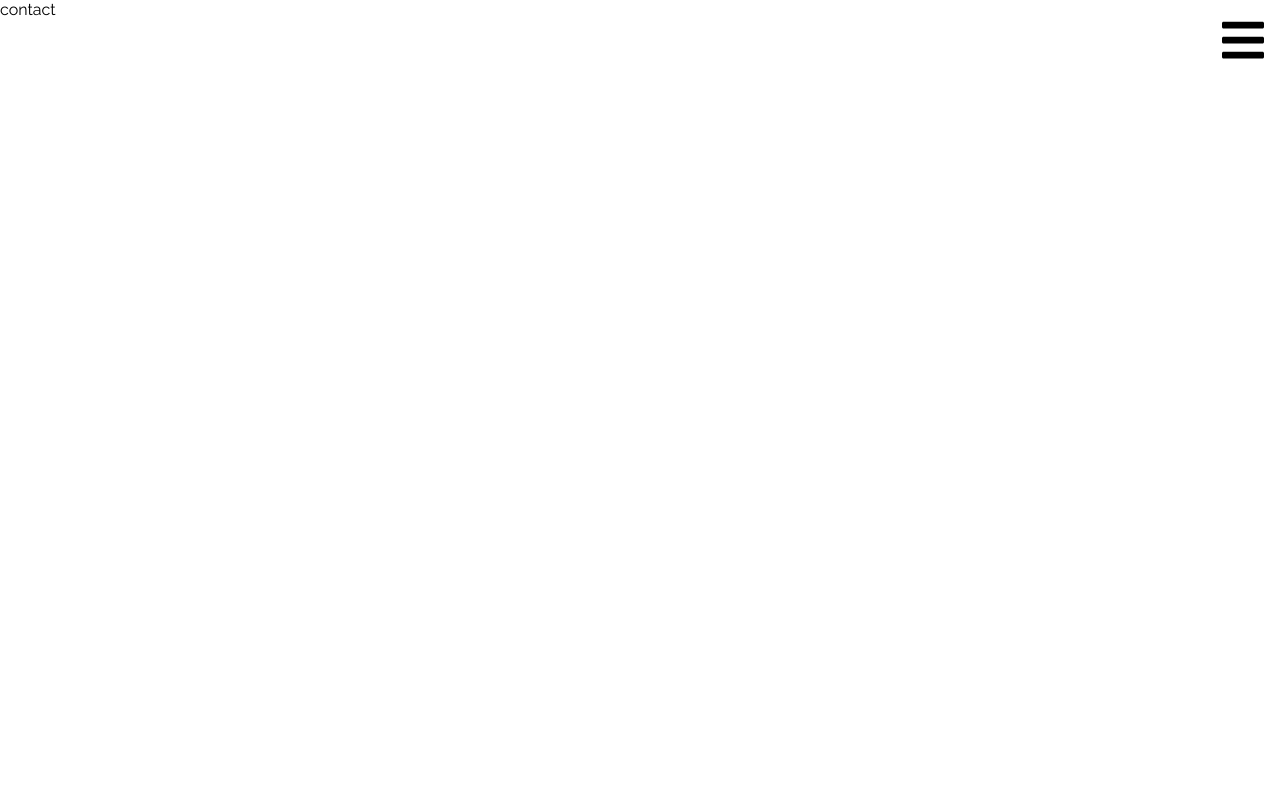
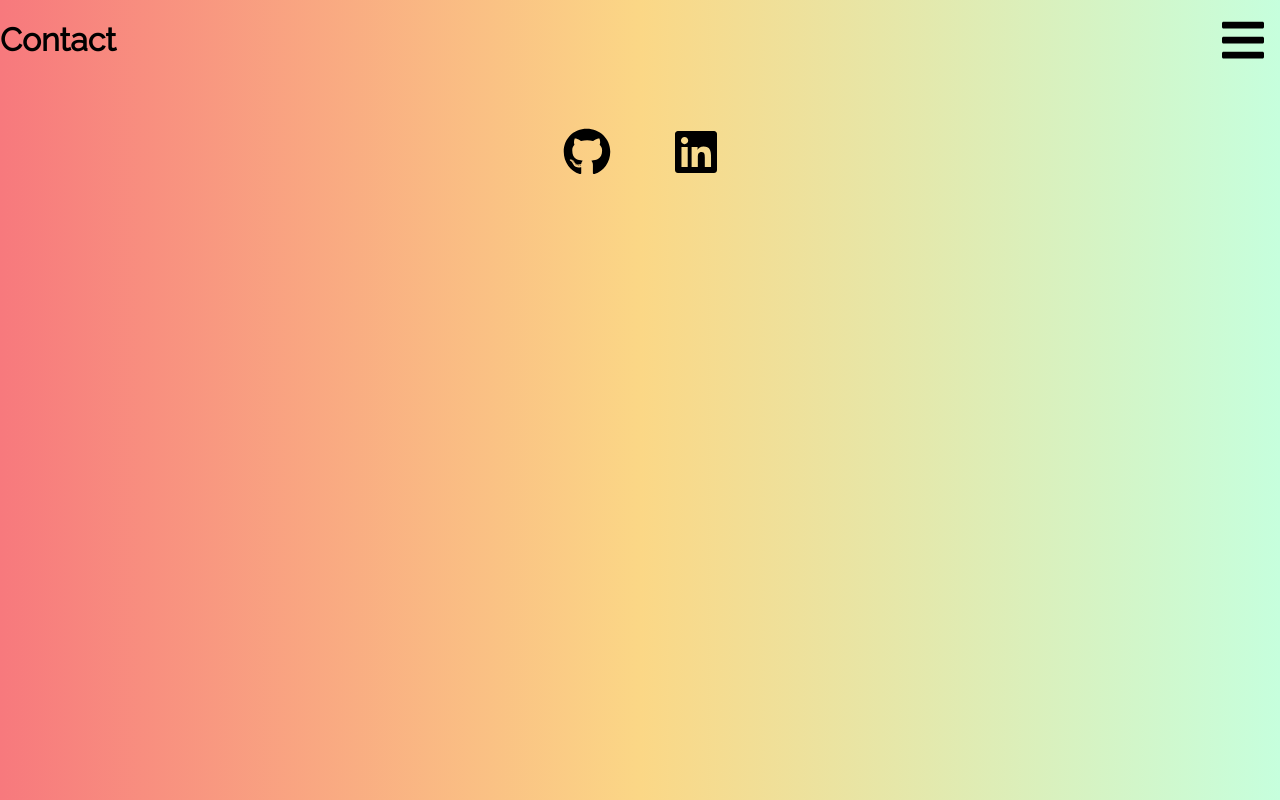
Before and after one commit to haalto/portfolio, a React (Create React App) app: page /contact in a window 1280 px wide. Built offline with nearby package versions, Linux system fonts and the light colour scheme; a web font is replaced by a local one.

Commit message:
deploybuild

```diff
--- a/public/index.html
+++ b/public/index.html
@@ -9,7 +9,7 @@
     <meta name="theme-color" content="#000000" />
     <meta
       name="description"
-      content="Web site created using create-react-app"
+      content="Portfolio page of Hannes Aaltonen"
     />
     <link href="https://fonts.googleapis.com/css?family=Quicksand&display=swap" rel="stylesheet">
     <link href="https://fonts.googleapis.com/css?family=Bellota+Text&display=swap" rel="stylesheet">
--- a/src/App.tsx
+++ b/src/App.tsx
@@ -10,9 +10,9 @@ const  App: React.FC = () => {
     <BrowserRouter>
       <Switch>
         <Route exact path="/" component={LandingPage}/>
-        <Route exact path="/cv" component={CvPage}/>
-        <Route exact path="/portfolio" component={PortfolioPage}/>
-        <Route exact path="/contact" component={ContactPage}/>
+        <Route path="/cv" component={CvPage}/>
+        <Route path="/portfolio" component={PortfolioPage}/>
+        <Route path="/contact" component={ContactPage}/>
       </Switch>
     </BrowserRouter>
   )
--- a/src/components/Footer/Footer.tsx
+++ b/src/components/Footer/Footer.tsx
@@ -6,14 +6,14 @@ import { faLinkedin, faGithub } from '@fortawesome/free-brands-svg-icons'
 
 const Footer: React.FC = () => {
   return (
-    <Container>
+    <Wrapper>
       <Link href="https://github.com/haalto">
         <FontAwesomeIcon style={iconStyle} icon={faGithub} size={"3x"}/>
       </Link>
       <Link href="https://fi.linkedin.com/in/hannes-aaltonen-9911ba121">
         <FontAwesomeIcon style={iconStyle} icon={faLinkedin} size={"3x"}/>
       </Link>
-    </Container>
+    </Wrapper>
   )
 }
 
@@ -22,7 +22,7 @@ const Link = styled.a`
   color: black;
 `
 
-const Container = styled.footer`
+const Wrapper = styled.footer`
   margin: 2vh;
   display: flex;
   flex-direction: row;
--- a/src/components/Project/Project.tsx
+++ b/src/components/Project/Project.tsx
@@ -20,24 +20,26 @@ const renderTech = () => techs.map(tech => <div key={tech}>{tech}</div>)
       <div>
         <div>{renderTech()}</div>
       </div>
+      {!liveUrl ? '' : <LiveButton target="blank" href={liveUrl}>Live version</LiveButton>}
       <SourceButton target="blank" href={sourceUrl}>Source code</SourceButton>
-      {!liveUrl ? '' : <LiveButton target="blank" href={liveUrl}>Live version</LiveButton>}
     </Container>
   )
 }
 
 const Container = styled.div`
   border: 1px solid black;
+  border-bottom: 1px solid black;
+  border-right: 1px solid black;
   margin-bottom: 5vh;
   margin-top: 5vh;
-  margin-left: 5vh;
-  margin-right: 5vh;
+  margin-right: 12vh;
+  margin-left: 2vh;
   display: flex;
   flex-direction: column;
   text-align: center;
   background-color: rgb(250, 250, 250);
   align-items: center;
-  border-radius: 10px;
+  border-radius: 0px 0px 25px 0px;
   box-shadow: 1px 1px 1px black;
 `
 
@@ -66,7 +68,7 @@ const LiveButton = styled.a`
   width: 40%;
   text-decoration: none;
   border-radius: 25px;
-  margin-bottom: 3vh;
+  margin-top: 2vh;
   height: 5vh;
 `
 
--- a/src/pages/Contact/ContactPage.tsx
+++ b/src/pages/Contact/ContactPage.tsx
@@ -1,13 +1,26 @@
 import React from 'react'
 import Navbar from '../../components/Navbar/Navbar'
+import Footer from '../../components/Footer/Footer'
+import styled from 'styled-components'
 
 const ContactPage: React.FC = () => {
   return (
-    <div>
+    <Wrapper>
       <Navbar/>
-      contact
-    </div>
+      <h1>Contact</h1>
+      <Footer/>
+    </Wrapper>
   )
 }
 
+const Wrapper = styled.div`
+  height: 100vh;
+  display: flex;
+  flex-direction: column;
+  position: relative;
+  background: #C6FFDD;  /* fallback for old browsers */
+  background: -webkit-linear-gradient(to right, #f7797d, #FBD786, #C6FFDD);  /* Chrome 10-25, Safari 5.1-6 */
+  background: linear-gradient(to right, #f7797d, #FBD786, #C6FFDD); /* W3C, IE 10+/ Edge, Firefox 16+, Chrome 26+, Opera 12+, Safari 7+ */
+`
+
 export default ContactPage
--- a/src/pages/Cv/CvPage.tsx
+++ b/src/pages/Cv/CvPage.tsx
@@ -1,13 +1,26 @@
 import React from 'react'
 import Navbar from '../../components/Navbar/Navbar'
+import Footer from '../../components/Footer/Footer'
+import styled from 'styled-components'
 
 const CvPage: React.FC = () => {
   return (
-    <div>
+    <Wrapper>
       <Navbar/>
-      cv
-    </div>
+      <h1>CV</h1>
+      <Footer/>
+    </Wrapper>
   )
 }
 
+const Wrapper = styled.div`
+  height: 100vh;
+  display: flex;
+  flex-direction: column;
+  position: relative;
+  background: #EFEFBB;  /* fallback for old browsers */
+  background: -webkit-linear-gradient(to right, #D4D3DD, #EFEFBB);  /* Chrome 10-25, Safari 5.1-6 */
+  background: linear-gradient(to right, #D4D3DD, #EFEFBB); /* W3C, IE 10+/ Edge, Firefox 16+, Chrome 26+, Opera 12+, Safari 7+ */
+`
+
 export default CvPage
--- a/src/pages/Landing/LandingPage.tsx
+++ b/src/pages/Landing/LandingPage.tsx
@@ -5,21 +5,22 @@ import styled from 'styled-components'
 
 const LandingPage: React.FC = () => {
   return (
-    <MainContainer>
+    <Wrapper>
       <Navbar/>
       <TextContainer>
         <h1>Hey there!</h1>
         <h3>My name is Hannes and I am a Msc student in Computer Science at Tampere University.</h3>
-        <h3>I have a bachelor's degree in Public Financial Management with previous working experience in public sector and in accounting</h3>
         <h3>I am interested in web development and data engineering and looking to start my career as a software developer.</h3>
+        <h3>I have a bachelor's degree in Public Financial Management and work experience in public sector and in accounting</h3>
         <h3>You can find my CV and portfolio from this site!</h3>
       </TextContainer>
       <Footer/>
-    </MainContainer>
+    </Wrapper>
   )
 }
 
-const MainContainer = styled.div`
+const Wrapper = styled.div`
+  min-height: 100vh;
   display: flex;
   position: relative;
   flex-direction: column;
@@ -30,7 +31,7 @@ const MainContainer = styled.div`
 `
 
 const TextContainer = styled.article`
-  margin-top: 15vh;
+  margin-top: 10vh;
   margin-left: 0vh;
   margin-right: 10vh;
   margin-bottom: 0vh;
--- a/src/pages/Portfolio/PortfolioPage.tsx
+++ b/src/pages/Portfolio/PortfolioPage.tsx
@@ -6,7 +6,7 @@ import Footer from '../../components/Footer/Footer'
 
 const PortfolioPage: React.FC = () => {
   return (
-    <Container>
+    <Wrapper>
       <Navbar/>
       <Header>PORTFOLIO</Header>
       <Project
@@ -34,12 +34,12 @@ const PortfolioPage: React.FC = () => {
         liveUrl=""
         sourceUrl="https://github.com/haalto/PERN-template"/>
         <Footer/>
-    </Container>
+    </Wrapper>
   )
 }
 
 const Header = styled.h3`
-  margin-top: 12vh;
+  margin-top: 1.7vh;
   margin-bottom: 2vh;
   margin-right: 4vh;
   margin-left: 4vh;
@@ -49,7 +49,8 @@ const Header = styled.h3`
   text-align: left;
 `
 
-const Container = styled.div`
+const Wrapper = styled.div`
+  height: 100%;
   display: flex;
   flex-direction: column;
   position: relative;
```
Also changed, not shown: 1 other file (tests, documents, lock files or other folders).
